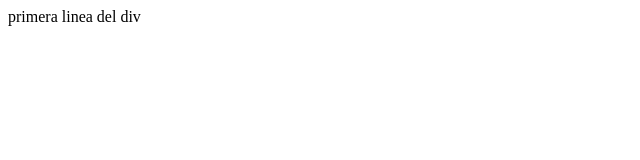
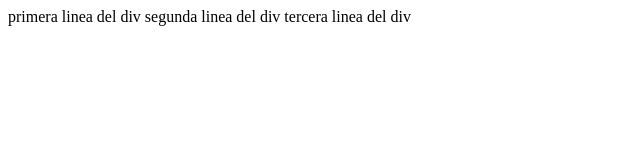
Before and after one commit to TheLeon137/Curso-git, a plain HTML site: page index.html in a window 1280 px wide. Shown: the whole page, without its empty margins (0-640 px from the left). Drawn offline with Linux system fonts and the light colour scheme.

Commit message:
Second Commit

```diff
--- a/index.html
+++ b/index.html
@@ -8,6 +8,8 @@
 <body>
     <div>
         primera linea del div
+        segunda linea del div
+        tercera linea del div
     </div>
 </body>
 </html>
```
